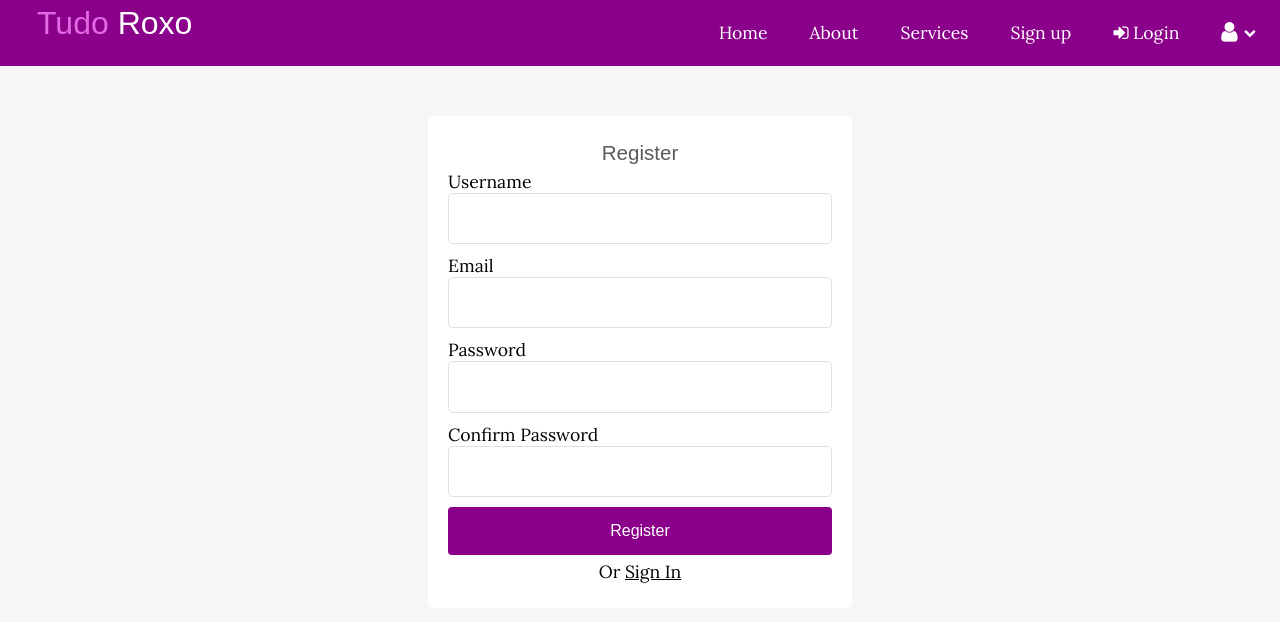
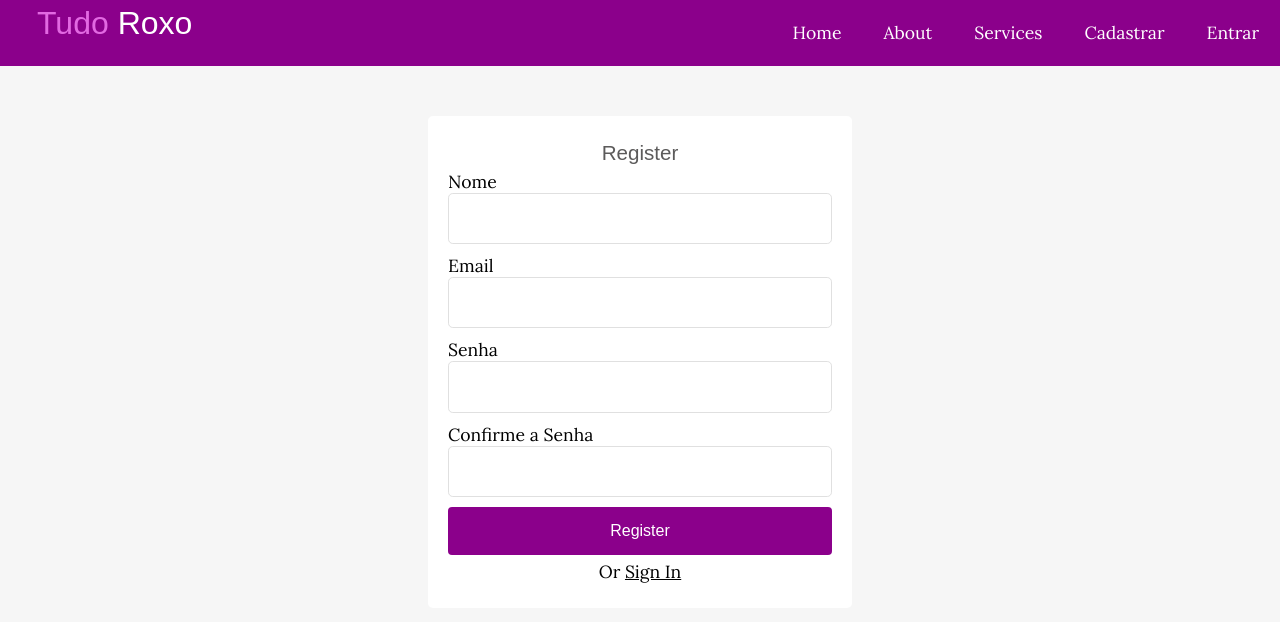
Before and after one commit to LuaFly/blog-tr, a PHP site: page /tudo_roxo/register.php in a window 1280 px wide. Shown: the top 622 px of the page. Run offline with PHP 8.4, Linux system fonts and the light colour scheme; some libraries are stand-ins or nearby versions; some web fonts are replaced.

Commit message:
crud completo, login também

```diff
--- /dev/null
+++ b/app/controllers/users.php
@@ -0,0 +1,45 @@
+<?php
+
+
+// session_start();
+
+include(ROOT_PATH . "/app/database/db.php");
+include(ROOT_PATH . "/app/helpers/validateUser.php");
+
+$errors = array();
+$username= '';
+$email= '';
+$password= '';
+$passwordConf= '';
+
+if(isset($_POST['register-btn'])){
+  $errors = validateUser($_POST);
+
+if (count($errors) === 0){
+  unset($_POST['register-btn'], $_POST['passwordConf']);
+  $_POST['admin'] = 0;
+
+  $_POST['password'] = password_hash($_POST['password'], PASSWORD_DEFAULT);
+
+  $user_id = create('users', $_POST);
+  $user = selectOne('users',['id' => $user_id]);
+
+  //login
+  $_SESSION['id'] = $user['id'];
+  $_SESSION['username'] = $user['username'];
+  $_SESSION['admin'] = $user['admin'];
+  $_SESSION['admin'] = 'Você está logado';
+  $_SESSION['type'] = 'sucesso';
+  header('location: ' . BASE_URL . '/inicial.php');
+  exit();
+
+} else{
+    $username= $_POST['username'];
+    $email= $_POST['email'];
+    $password= $_POST['password'];
+    $passwordConf= $_POST['passwordConf'];
+
+}
+
+}
+?>
--- a/app/database/db.php
+++ b/app/database/db.php
@@ -1,5 +1,6 @@
 <?php
 
+session_start();
 require('conexao.php');
 
 function dd($value){ //deletar após desenvolvimento
@@ -7,7 +8,6 @@ function dd($value){ //deletar após desenvolvimento
     die();
 }
 
-<<<<<<< HEAD
 function executeQuery($sql, $data){
     global $conexao;
     $stmt= $conexao-> prepare($sql);
@@ -20,8 +20,6 @@ function executeQuery($sql, $data){
 }
 
 
-=======
->>>>>>> 59c850114c05fe0364830466b3e39e760ebe7ead
 function selectAll($table, $conditions = []){
     global $conexao;
 
@@ -34,7 +32,6 @@ function selectAll($table, $conditions = []){
         return $records;
     }else{
        // $sql = "SELECT * FROM users WHERE username='Luana' AND admin=1";
-<<<<<<< HEAD
         $i = 0;
         foreach($conditions as $key => $value){
             if($i === 0){
@@ -81,7 +78,7 @@ function selectOne($table, $conditions){
 
 function create($table, $data){
     global $conexao;
-    $sql = "INSERT INTO users SET ";
+    $sql = "INSERT INTO $table SET ";
 
     $i = 0;
         foreach($data as $key => $value){
@@ -98,37 +95,43 @@ function create($table, $data){
         return $id;
 }
 
-$data = [
-    'username' => 'Luana Ferreira',
-    'admin'=> 1,
-    'email'=> 'lu@lu.com',
-    'password'=> 'lu123'
-];
 
-$id = create('users', $data);
-dd($id);
-=======
+function update($table, $id, $data){
+    global $conexao;
+    $sql = "UPDATE $table SET ";
 
-        $i = 0;
-        foreach($conditions as $key => $value){
-            if($i===0){
-                $sql = $sql . "WHERE $key=$value";
+    $i = 0;
+        foreach($data as $key => $value){
+            if($i === 0){
+                $sql = $sql . " $key=?";
             }else{
-                $sql = $sql . "AND $key=$value";
+                $sql = $sql . ", $key=?";
+
             }
             $i++;
         }
-        dd($sql);
+        $sql = $sql ." WHERE id=?";
+        $data['id'] = $id;
+        $stmt = executeQuery($sql, $data);
+        return $stmt->affected_rows;
+}
 
-    }
 
+function delete($table, $id){
+    global $conexao;
+    $sql = "DELETE FROM $table WHERE id=?";
+
+    $stmt = executeQuery($sql, ['$id' => $id]);
+    return $stmt->affected_rows;
 }
-$conditions = [
-    'admin' =>1,
-    'username'=> 'Luana'
-];
 
-$users = selectAll('users', $conditions);
-dd($users);
->>>>>>> 59c850114c05fe0364830466b3e39e760ebe7ead
+// $data = [
+//     'username' => 'Teste Luana Ferreira',
+//     'admin'=> 1,
+//     'email'=> 'lu@lu.com',
+//     'password'=> 'lu123'
+// ];
+
+// $id = delete('users', 1);
+// dd($id);
 ?>
--- /dev/null
+++ b/app/helpers/formErrors.php
@@ -0,0 +1,8 @@
+<?php if(isset($errors) &&count($errors)>0): ?>
+      <div class="msg error">
+      <?php foreach ($errors as $error):?>
+        <li><?php echo $error; ?></li>
+      <?php endforeach;?>
+      </div>
+
+<?php endif; ?>
--- /dev/null
+++ b/app/helpers/validateUser.php
@@ -0,0 +1,24 @@
+<?php
+
+function validateUser($user){
+    $errors = array();
+
+        if(empty($user['username'])){
+            array_push($errors, 'Nome é obrigatório');
+        }
+        if(empty($user['email'])){
+            array_push($errors, 'E-mail é obrigatório');
+        }
+        if(empty($user['password'])){
+            array_push($errors, 'Senha é obrigatório');
+        }
+        if($user['passwordConf'] !== $user['password']){
+            array_push($errors, 'As senhas não são iguais');
+        }
+
+        $existingUser= selectOne('users', ['email' => $user['email']]);
+        if(isset($existingUser)){
+            array_push($errors, 'Email já existe');
+        }
+    return $errors;
+}
--- a/app/includes/header.php
+++ b/app/includes/header.php
@@ -10,24 +10,25 @@
         <li><a href="<?php echo BASE_URL . '/inicial.php'?>">Home</a></li>
         <li><a href="#">About</a></li>
         <li><a href="#">Services</a></li>
-        <li><a href="register.php">Sign up</a></li>
+
+        <?php if(isset($_SESSION['id'])): ?>
+
         <li>
-          <a href="login.php">
-            <i class="fa fa-sign-in"></i>
-            Login
-          </a>
+        <a href="#">
+        <i class="fa fa-user"> </i>
+         <?php echo $_SESSION['username']; ?>
+        <i class="fa fa-chevron-down" style="font-size: .8em"></i>
+        </a>
+        <ul class="dropdown">
+          <li> <a href="#"> Inicio </a></li>
+          <li> <a href='#' class="logout"> Sair </a> </li>
+        </ul>
         </li>
-        <li>
-          <a href="#" class="userinfo">
-            <i class="fa fa-user"></i>
 
-            <i class="fa fa-chevron-down"></i>
-          </a>
-          <ul class="dropdown">
-            <li><a href="admin/posts/inicial.php">Dashboard</a></li>
-            <li><a href="#" class="logout">logout</a></li>
-          </ul>
-        </li>
+        <?php else:?>
+          <li> <a href="#"> Cadastrar </a></li>
+        <li> <a href="#"> Entrar </a></li>
+        <?php endif;?>
       </ul>
     </nav>
   </header>
--- a/inicial.php
+++ b/inicial.php
@@ -1,4 +1,6 @@
-<?php include("path.php")?>
+<?php include("path.php");
+include(ROOT_PATH . "/app/database/db.php");
+?>
 <!DOCTYPE html>
 <html lang="en">
 
--- a/register.php
+++ b/register.php
@@ -1,4 +1,5 @@
 <?php include("path.php")?>
+<?php include(ROOT_PATH . "/app/controllers/users.php")?>
 
 <!DOCTYPE html>
 <html lang="en">
@@ -17,24 +18,24 @@
 <?php include(ROOT_PATH . "/app/includes/header.php")?>  <div class="auth-content">
     <form action="register.php" method="post">
       <h3 class="form-title">Register</h3>
-      <!-- <div class="msg error">
-        <li>Username required</li>
-      </div> -->
+
+      <?php include(ROOT_PATH . "/app/helpers/formErrors.php")?>
+
       <div>
-        <label>Username</label>
-        <input type="text" name="username" class="text-input">
+        <label>Nome</label>
+        <input type="text" name="username" value="<?php echo $username; ?>" class="text-input">
       </div>
       <div>
         <label>Email</label>
-        <input type="email" name="email" class="text-input">
+        <input type="email" name="email" value="<?php echo $email; ?>" class="text-input">
       </div>
       <div>
-        <label>Password</label>
-        <input type="password" name="password" class="text-input">
+        <label>Senha</label>
+        <input type="password" name="password" value="<?php echo $password; ?>"class="text-input">
       </div>
       <div>
-        <label>Confirm Password</label>
-        <input type="password" name="passwordConf" class="text-input">
+        <label>Confirme a Senha</label>
+        <input type="password" name="passwordConf" value="<?php echo $passwordConf; ?>"class="text-input">
       </div>
       <div>
         <button type="submit" name="register-btn" class="btn">Register</button>
```
Also changed, not shown: blog.sql (added, +72 -0 lines).
